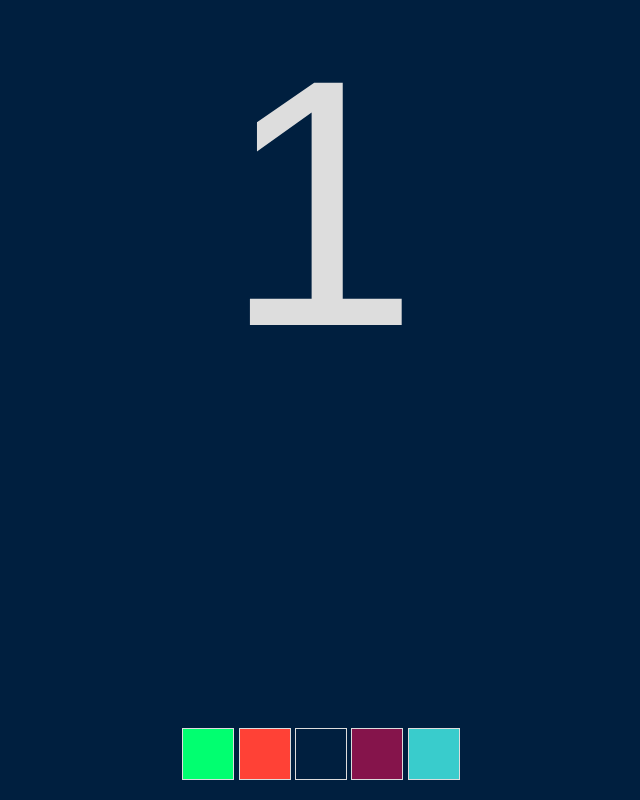
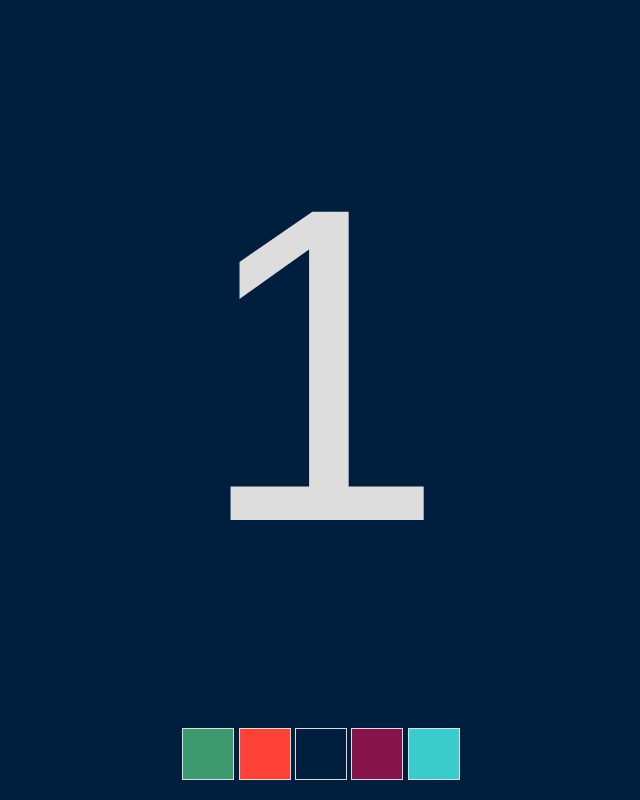
Before and after one commit to HektorW/lifecounter, a website: page dev/index.html in a window 1280 px wide. Shown: the whole page, without its empty margins (319-959 px from the left). Drawn offline with nearby package versions, Linux system fonts and the light colour scheme.

Commit message:
centered number and added style for different screen sizes

```diff
--- a/dev/index.html
+++ b/dev/index.html
@@ -22,16 +22,20 @@
 <body>
 
 
-  <div class="lifecounter">
-    <div class="value">
-      <div class="target">10</div>
-      <div class="from">10</div>
+  <div class="wrapper">
+    <div class="cell">
+      <div class="lifecounter">
+        <div class="value">
+          <!-- <div class="target">10</div> -->
+          <!-- <div class="from">10</div> -->
+        </div>
+      </div>
     </div>
   </div>
 
 
   <div class="colorpicker">
-    <div class="color" data-color="lime"></div>
+    <div class="color" data-color="olive"></div>
     <div class="color" data-color="red"></div>
     <div class="color" data-color="navy"></div>
     <div class="color" data-color="maroon"></div>
--- a/dev/scripts/main.js
+++ b/dev/scripts/main.js
@@ -27,7 +27,7 @@ var colors = {
 
 $(function() {
   $('.lifecounter').each(function(index, element) {
-    var $el = $(element);
+    var $el = $('body');
 
     var hash = window.location.hash.substr(1);
     var life = parseInt(hash.substr(hash.indexOf('=') + 1), 10);
@@ -123,7 +123,7 @@ function LifeCounter($el, value) {
   this.setvalue(this.value);
 }
 LifeCounter.prototype.ontouchstart = function(event) {
-  var touches = event.originalEvent.touches;
+  var touches = event.originalEvent.touches || {};
 
   this.touchstart_x = touches[0].pageX;
   this.touchstart_y = touches[0].pageY;
--- a/dev/styles/main.less
+++ b/dev/styles/main.less
@@ -27,19 +27,31 @@ body {
 }
 
 
+.wrapper {
+  display: table;
+  height: 100%;
+  width: 100%;
+
+  .cell {
+    display: table-cell;
+    vertical-align: middle;
+  }
+}
+
 .lifecounter {
+  margin-top: -70px;
   text-align: center;
   color: @silver;
 
   .value {
-    font-size: 22em;
+    font-size: 28em;
     position: relative;
 
-    .target, .from {
-      position: absolute;
-      left: 50%;
-      margin-left: -20%;
-    }
+    // .target, .from {
+    //   position: absolute;
+    //   left: 50%;
+    //   margin-left: -20%;
+    // }
   }
 }
 
@@ -76,10 +88,18 @@ body {
   }
 }
 
-@media (max-width: 320px) {
+@media (max-device-width: 320px) and (max-device-height: 480px) {
   .lifecounter {
     .value {
-      font-size: 18em;
+      font-size: 16em;
     }
   }
 }
+
+@media (min-device-width: 321px) and (max-device-width: 360px) and (max-device-height: 640px) {
+  .lifecounter {
+    .value {
+      font-size: 20em;
+    }
+  }
+}
```
Also changed, not shown: dev/styles/main.css.
